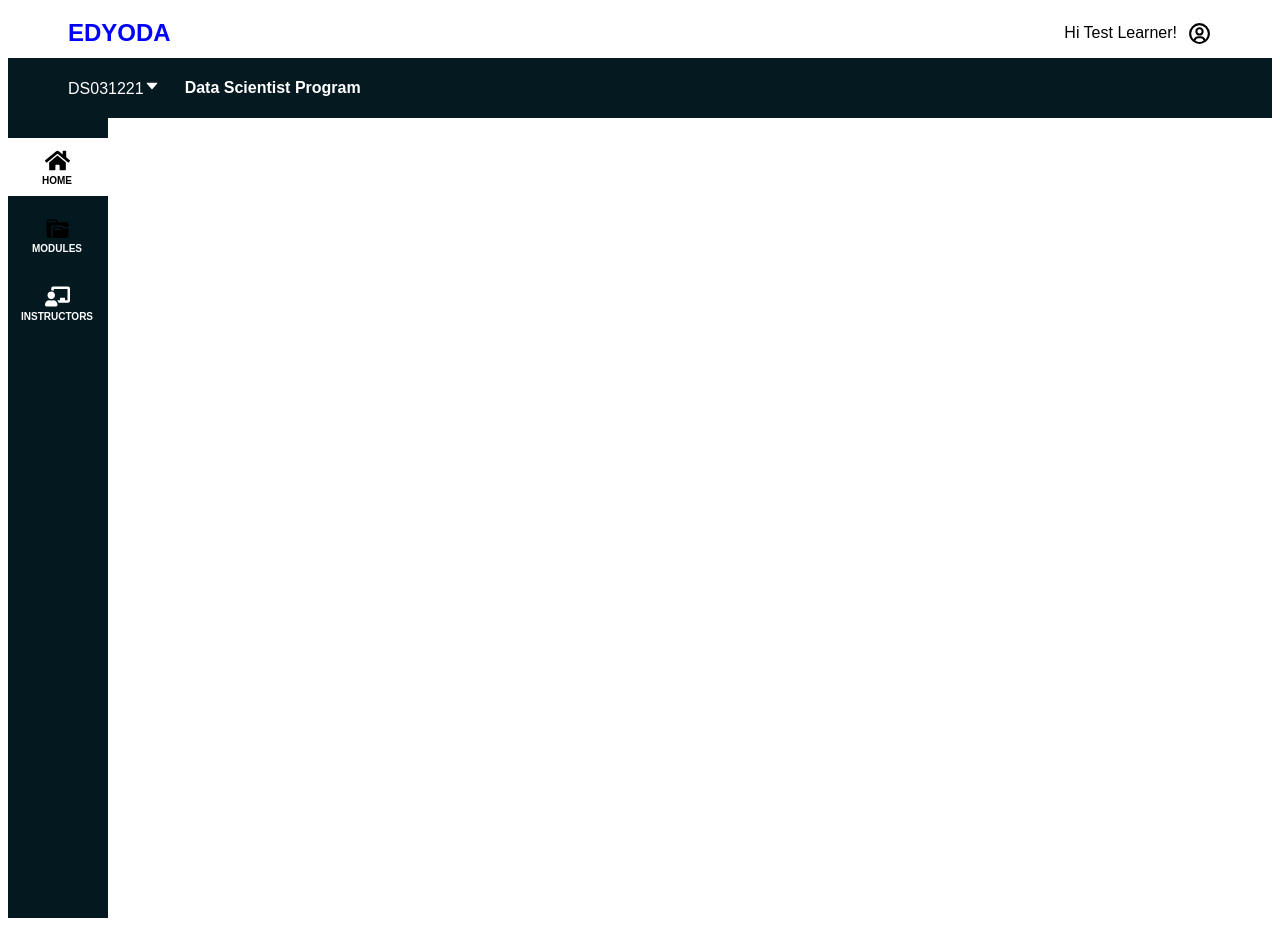
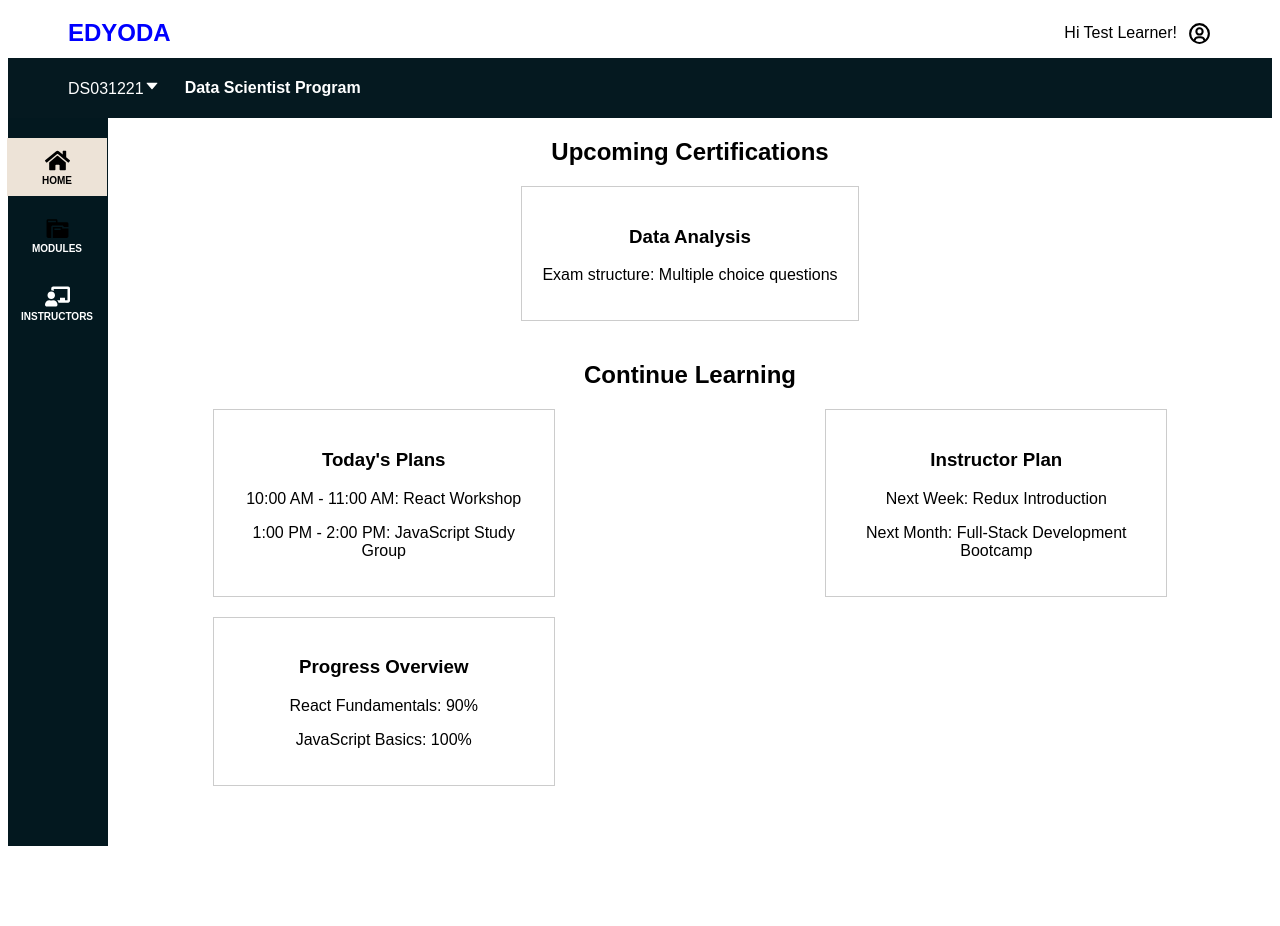
Before and after one commit to shreypilot/EDYODA, a React (Create React App) app: page / in a window 1280 px wide. After the commit the page ends 854 px from the top, so only its background shows below. Built offline with nearby package versions, Linux system fonts and the light colour scheme.

Commit message:
added code of modulesidebar and home

```diff
--- a/src/App.js
+++ b/src/App.js
@@ -1,12 +1,15 @@
 import "./styles.css";
-
+import Home from './components/Home';
 import Navbar from './components/Navbar';
 import Sidebar from "./components/Sidebar";
 export default function App() {
   return (
     <div className="App">
       <Navbar/>
+      <div className="container">
       <Sidebar/>
+      <Home/>
+      </div>
     </div>
   );
 }
--- /dev/null
+++ b/src/components/Home.css
@@ -0,0 +1,49 @@
+.homepage {
+  display: flex;
+  flex-direction: column;
+  align-items: center;
+  padding: 20px;
+ flex-grow: 1;
+}
+
+.certifications {
+  margin-bottom: 40px;
+}
+
+.certification-details {
+  display: flex;
+  justify-content: center;
+}
+
+.border-box {
+  border: 1px solid #ccc;
+  padding: 20px;
+  margin: 0 10px;
+  max-width: 400px;
+}
+
+.learning {
+  margin-bottom: 40px;
+}
+
+.learning-details {
+  display: flex;
+  justify-content: space-between;
+  flex-wrap: wrap;
+}
+
+.box {
+  border: 1px solid #ccc;
+  padding: 20px;
+  margin: 0 10px 20px;
+  flex-basis: calc(33.33% - 20px);
+  max-width: 300px;
+}
+
+.progress-overview {
+  margin-bottom: 0;
+}
+
+h2 {
+  margin-top: 0;
+}
--- a/src/components/Home.js
+++ b/src/components/Home.js
@@ -0,0 +1,40 @@
+import React from "react";
+import "./Home.css";
+
+function Home() {
+  return (
+    <div className="homepage">
+      <div className="certifications">
+        <h2>Upcoming Certifications</h2>
+        <div className="certification-details">
+          <div className="border-box">
+            <h3>Data Analysis</h3>
+            <p>Exam structure: Multiple choice questions</p>
+          </div>
+        </div>
+      </div>
+      <div className="learning">
+        <h2>Continue Learning</h2>
+        <div className="learning-details">
+          <div className="todays-plan box">
+            <h3>Today's Plans</h3>
+            <p>10:00 AM - 11:00 AM: React Workshop</p>
+            <p>1:00 PM - 2:00 PM: JavaScript Study Group</p>
+          </div>
+          <div className="instructor-plan box">
+            <h3>Instructor Plan</h3>
+            <p>Next Week: Redux Introduction</p>
+            <p>Next Month: Full-Stack Development Bootcamp</p>
+          </div>
+          <div className="progress-overview box">
+            <h3>Progress Overview</h3>
+            <p>React Fundamentals: 90%</p>
+            <p>JavaScript Basics: 100%</p>
+          </div>
+        </div>
+      </div>
+    </div>
+  );
+}
+
+export default Home;
--- /dev/null
+++ b/src/components/ModuleSidebar.css
@@ -0,0 +1,31 @@
+.module-sidebar {
+  background-color: #e8e5d7;
+  padding: 10px;
+  border: 1px solid #ccc;
+  width: 150px;
+  height: 100%;
+}
+
+.module-sidebar nav ul {
+  list-style: none;
+  margin: 0;
+  padding: 0;
+}
+
+.module-sidebar nav li {
+  margin-bottom: 10px;
+}
+
+.module-sidebar nav li a {
+  color: #333;
+  text-decoration: none;
+  font-size: 14px;
+  display: block;
+  padding: 8px;
+  border-radius: 4px;
+}
+
+.module-sidebar nav li a:hover {
+  color: #333;
+  background-color: #ccc;
+}
--- /dev/null
+++ b/src/components/ModuleSidebar.js
@@ -0,0 +1,26 @@
+import React from "react";
+import './ModuleSidebar.css';
+import { AiFillPlayCircle } from 'react-icons/ai';
+
+function ModuleSidebar() {
+  return (
+    <div className="module-sidebar">
+      <nav>
+        <ul>
+          <li>
+            <AiFillPlayCircle size={23}/>
+            Python Loops
+          </li>
+          <li>
+            <AiOutlineQuestionCircle/>
+            <a href="#">Quiz 1:Data Types</a>
+          </li>
+          <li>
+            <a href="#">Assignment 1:Operators | Loops</a>
+          </li>
+        </ul>
+      </nav>
+    </div>
+  );
+}
+export default ModuleSidebar;
--- a/src/components/Sidebar.css
+++ b/src/components/Sidebar.css
@@ -1,12 +1,19 @@
+.container{
+  display:flex;
+}
+
+
 .sidebar {
-  width: 100px;
-  height: 100vh;
+  width:100px;
+  /* height: 100%; */
   background-color: rgb(3, 24, 31);
   padding: 20px;
   box-sizing: border-box;
   color: #fff;
   align-items: center;
+  flex-basis: 200px;
 }
+
 
 nav ul {
   display: flex; /* use flexbox layout */
@@ -32,14 +39,14 @@ nav li .nav-text {
 }
 
 nav li:hover {
-  background-color: white;
+  background-color:#EDE5D7;
   color: black;
-  width: 100px;
+  width: 80px;
 }
 .selected {
-  background-color: white;
+  background-color: #EDE3D7;
   color: black;
-  width: 100px;
+  width: 80px;
 
 }
 
--- a/src/components/Sidebar.js
+++ b/src/components/Sidebar.js
@@ -1,17 +1,23 @@
-import React from 'react';
+import React,{ useState }  from 'react';
 import './Sidebar.css';
-import { useState } from 'react';
 import { FaHome, FaChalkboardTeacher } from 'react-icons/fa';
 import { GoFileSubmodule } from 'react-icons/go';
-
+import ModuleSidebar from './ModuleSidebar';
 function Sidebar() {
   const [selected, setSelected] = useState('home');
+   const [showModules, setShowModules] = useState(false);
 
   const handleItemClick = (item) => {
     setSelected(item);
+    if (item === "module") {
+      setShowModules(true);
+    } else {
+      setShowModules(false);
+    }
   };
 
   return (
+    <div className="container">
     <div className="sidebar">
       <nav>
         <ul>
@@ -33,6 +39,12 @@ function Sidebar() {
         </ul>
       </nav>
     </div>
+    <div>
+       {showModules && <ModuleSidebar />}
+     </div>
+
+   </div>
+
   );
 }
 
--- a/src/styles.css
+++ b/src/styles.css
@@ -2,3 +2,6 @@
   font-family: sans-serif;
   text-align: center;
 }
+.container{
+  display: flex;
+}
```
